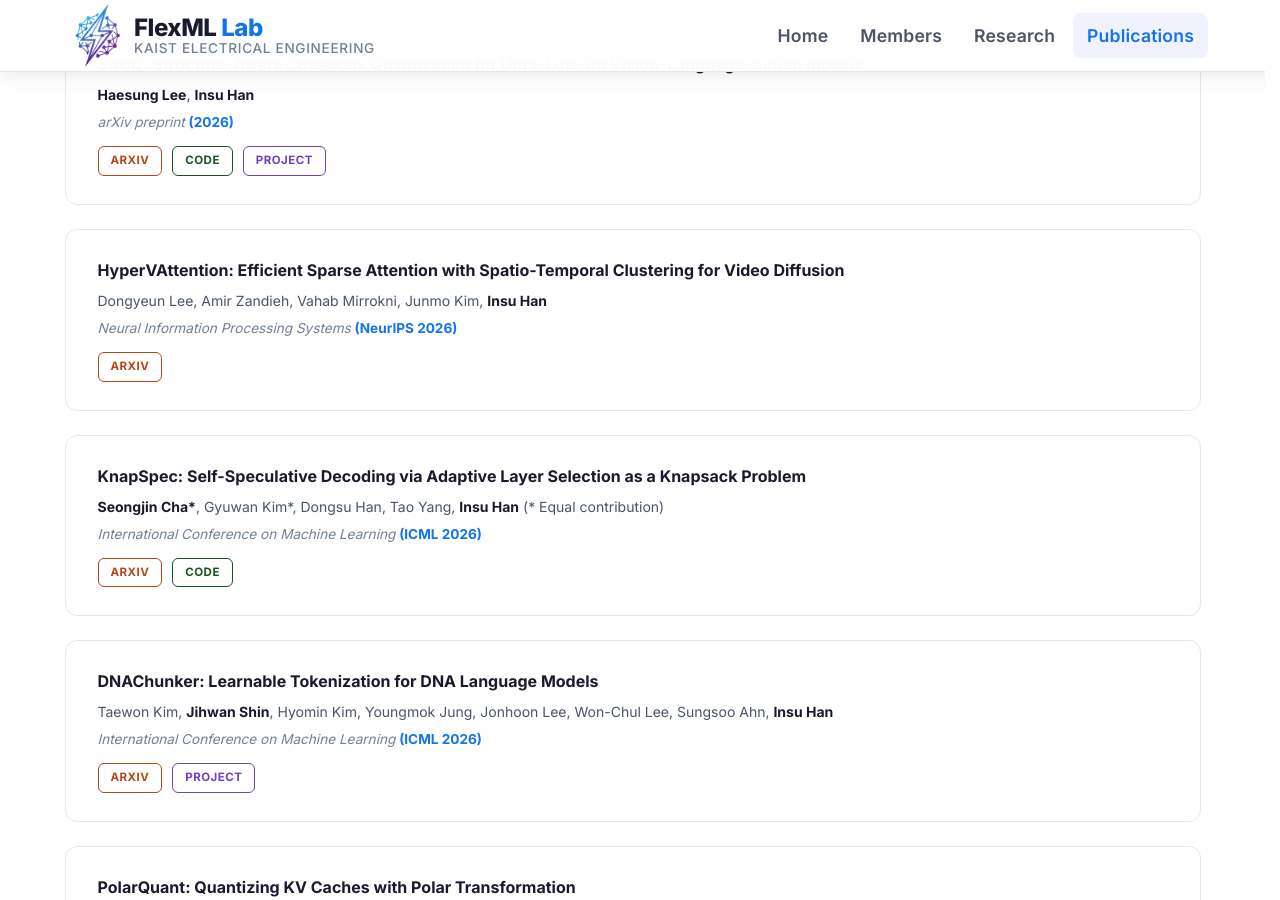
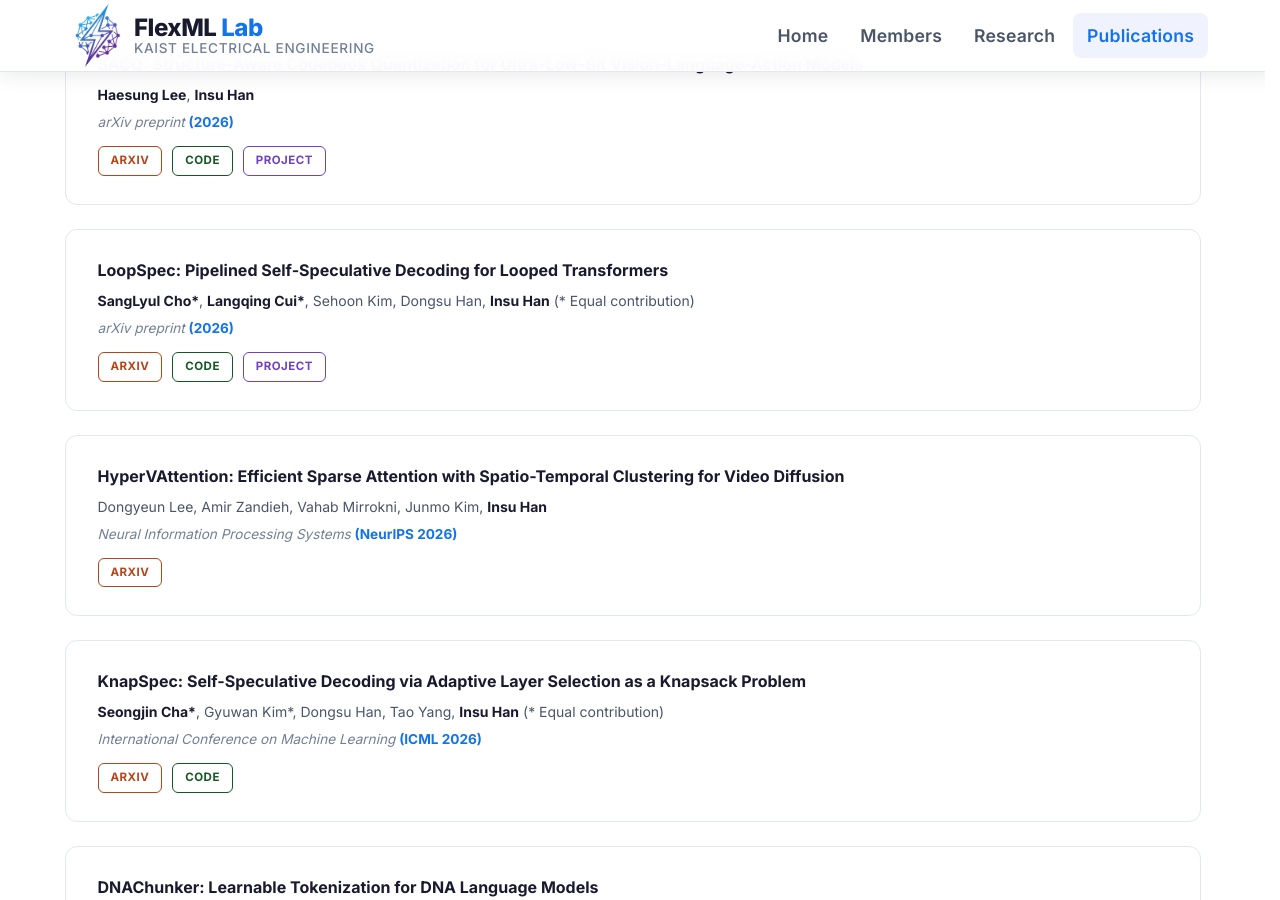
Before and after one commit to kaist-flexml-lab/kaist-flexml-lab.github.io, a Jekyll site: the page built from publications.html, in a window 1280 px wide and 900 px high, scrolled down 494 px. Built offline with Jekyll 4.4.1, drawn with Linux system fonts in a browser that asks for light colours.

Commit message:
Add new publication entry for LoopSpec
Added new publication 'LoopSpec: Pipelined Self-Speculative Decoding for Looped Transformers' with authors and links.

```diff
--- a/publications.html
+++ b/publications.html
@@ -48,8 +48,7 @@ permalink: /publications/
         <div class="pub-item" data-category="2026" data-animate>
           <div class="pub-content">
             <div class="pub-title">
-              <a href="https://arxiv.org/abs/2610.41408">SACQ: Structure-Aware Codebook Quantization for Ultra-Low-Bit
-                Vision-Language-Action Models</a>
+              <a href="https://arxiv.org/abs/2610.41408">SACQ: Structure-Aware Codebook Quantization for Ultra-Low-Bit Vision-Language-Action Models</a>
             </div>
             <div class="pub-authors"><strong>Haesung Lee</strong>, <strong>Insu Han</strong></div>
             <div class="pub-venue">arXiv preprint <strong>(2026)</strong></div>
@@ -57,6 +56,21 @@ permalink: /publications/
               <a href="https://arxiv.org/abs/2610.41408" class="pub-link pub-link--arxiv">arXiv</a>
               <a href="https://github.com/haesunglee116/SACQ" class="pub-link pub-link--code">Code</a>
               <a href="https://haesunglee116.github.io/SACQ_page/" class="pub-link pub-link--website">Project</a>
+            </div>
+          </div>
+        </div>
+
+        <div class="pub-item" data-category="2026" data-animate>
+          <div class="pub-content">
+            <div class="pub-title">
+              <a href="https://arxiv.org/abs/2609.17184">LoopSpec: Pipelined Self-Speculative Decoding for Looped Transformers</a>
+            </div>
+            <div class="pub-authors"><strong>SangLyul Cho*</strong>, <strong>Langqing Cui*</strong>, Sehoon Kim, Dongsu Han, <strong>Insu Han</strong> (* Equal contribution)</div>
+            <div class="pub-venue">arXiv preprint <strong>(2026)</strong></div>
+            <div style="display:flex; gap:10px; flex-wrap:wrap;">
+              <a href="https://arxiv.org/abs/2609.17184" class="pub-link pub-link--arxiv">arXiv</a>
+              <a href="https://github.com/kaist-flexml-lab/loopspec" class="pub-link pub-link--code">Code</a>
+              <a href="https://langq1225.github.io/loopspec/" class="pub-link pub-link--website">Project</a>
             </div>
           </div>
         </div>
```
